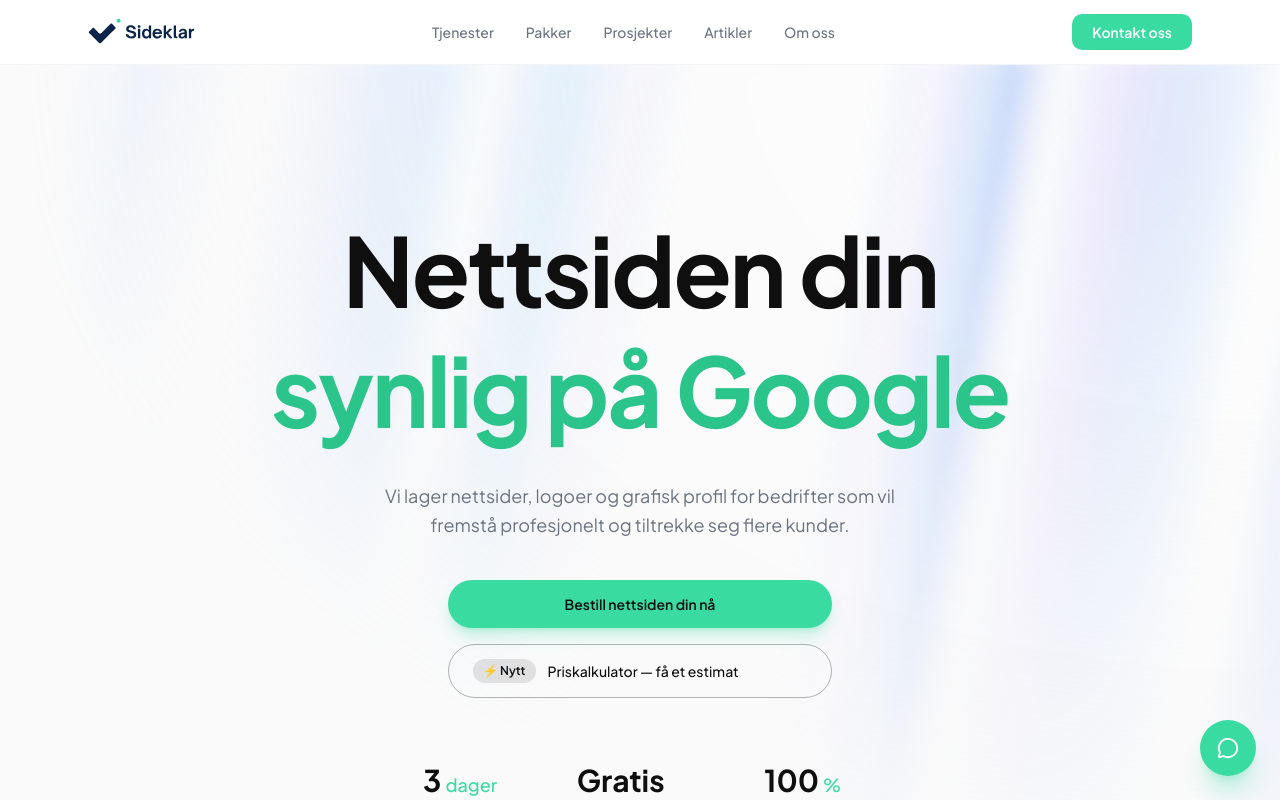
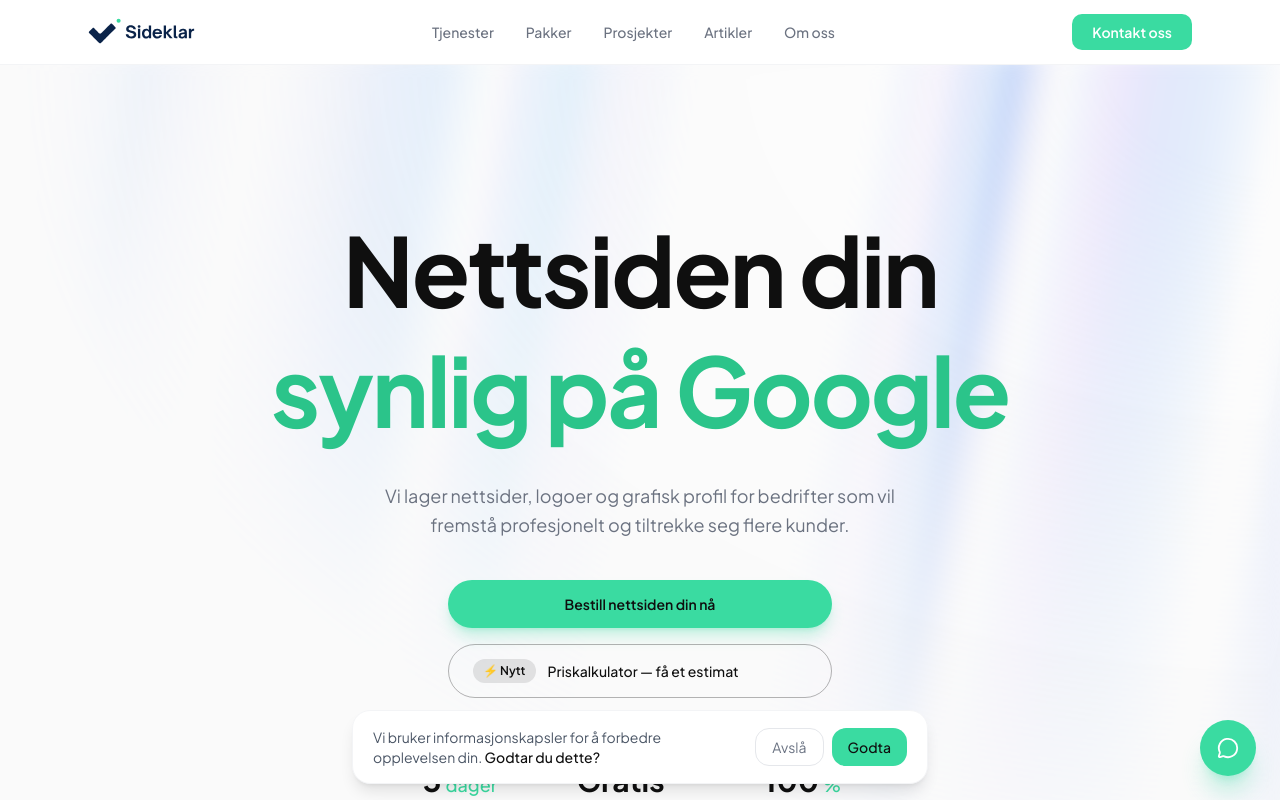
Before and after one commit to theactualgin/sideklar-website, a Next.js app: page / in a window 1280 px wide. Shown: the top 800 px of the page. Built offline with nearby package versions, Linux system fonts and the light colour scheme.

Commit message:
feat: add Google Analytics and cookie consent banner

```diff
--- /dev/null
+++ b/app/components/CookieBanner.tsx
@@ -0,0 +1,50 @@
+"use client";
+
+import { useState, useEffect } from "react";
+
+export default function CookieBanner() {
+  const [visible, setVisible] = useState(false);
+
+  useEffect(() => {
+    if (!localStorage.getItem("cookie-consent")) {
+      setVisible(true);
+    }
+  }, []);
+
+  function accept() {
+    localStorage.setItem("cookie-consent", "accepted");
+    setVisible(false);
+  }
+
+  function decline() {
+    localStorage.setItem("cookie-consent", "declined");
+    setVisible(false);
+  }
+
+  if (!visible) return null;
+
+  return (
+    <div className="fixed bottom-4 left-1/2 -translate-x-1/2 z-50 w-[calc(100%-2rem)] max-w-xl">
+      <div className="bg-white border border-gray-100 rounded-2xl shadow-lg px-5 py-4 flex flex-col sm:flex-row items-start sm:items-center gap-4">
+        <p className="text-sm text-gray-600 flex-1">
+          Vi bruker informasjonskapsler for å forbedre opplevelsen din.{" "}
+          <span className="text-[#0F0F0F] font-medium">Godtar du dette?</span>
+        </p>
+        <div className="flex gap-2 shrink-0">
+          <button
+            onClick={decline}
+            className="text-sm px-4 py-2 rounded-xl border border-gray-200 text-gray-500 hover:bg-gray-50 transition-colors"
+          >
+            Avslå
+          </button>
+          <button
+            onClick={accept}
+            className="text-sm px-4 py-2 rounded-xl bg-[#3ADBA1] text-[#0F0F0F] font-medium hover:bg-[#2bc990] transition-colors"
+          >
+            Godta
+          </button>
+        </div>
+      </div>
+    </div>
+  );
+}
--- a/app/layout.tsx
+++ b/app/layout.tsx
@@ -1,7 +1,9 @@
 import type { Metadata } from "next";
 import { Plus_Jakarta_Sans } from "next/font/google";
+import Script from "next/script";
 import "./globals.css";
 import PageTransition from "./components/PageTransition";
+import CookieBanner from "./components/CookieBanner";
 
 const inter = Plus_Jakarta_Sans({
   subsets: ["latin"],
@@ -20,8 +22,23 @@
 }>) {
   return (
     <html lang="nb" className={`${inter.variable}`}>
+      <head>
+        <Script
+          src="https://www.googletagmanager.com/gtag/js?id=G-G3DNGZTD8V"
+          strategy="afterInteractive"
+        />
+        <Script id="google-analytics" strategy="afterInteractive">
+          {`
+            window.dataLayer = window.dataLayer || [];
+            function gtag(){dataLayer.push(arguments);}
+            gtag('js', new Date());
+            gtag('config', 'G-G3DNGZTD8V');
+          `}
+        </Script>
+      </head>
       <body className="min-h-full flex flex-col bg-[#FAFAFA] text-[#0F0F0F] antialiased">
         <PageTransition>{children}</PageTransition>
+        <CookieBanner />
       </body>
     </html>
   );
```
